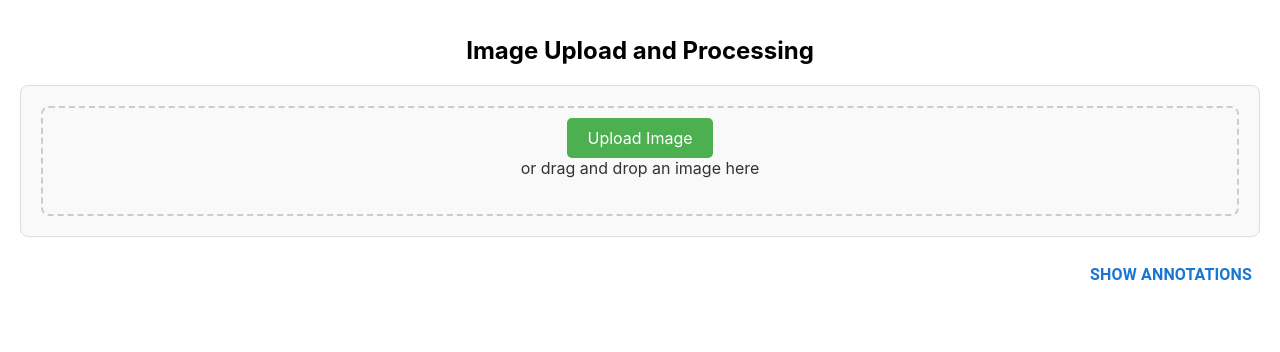
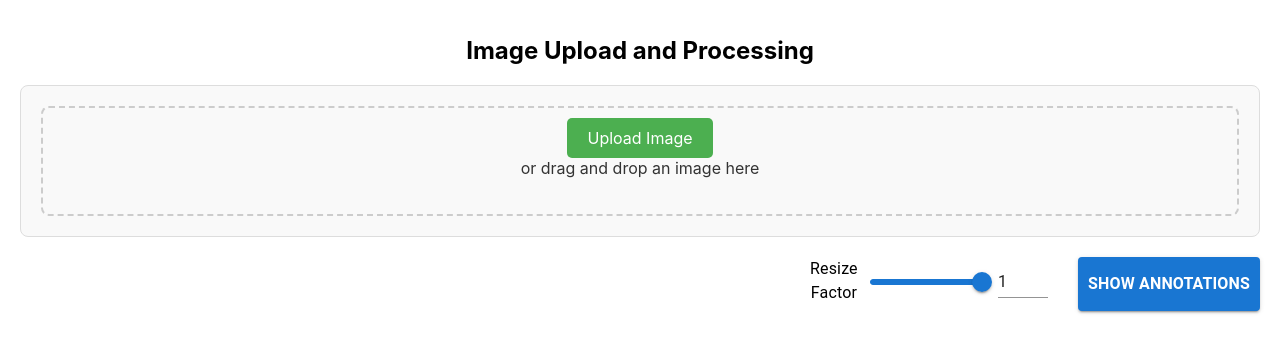
Before and after one commit to wonchul-kim/ui_for_inference, a React (Create React App) app in the folder frontend/: page / in a window 1280 px wide. Shown: the top 352 px of the page. Built offline with nearby package versions, Linux system fonts and the light colour scheme.

Commit message:
resize factor is added

```diff
--- a/frontend/src/shared/InferencePage.jsx
+++ b/frontend/src/shared/InferencePage.jsx
@@ -10,6 +10,7 @@ import Modal from '@mui/material/Modal';
 import Button from '@mui/material/Button';
 import Typography from '@mui/material/Typography';
 
+import InputSlider from './inputSlider';
 import UploadImage from './UploadImage';
 import DisplayImage from './DisplayImage';
 import InferenceInputs from './InferenceInputs';
@@ -54,7 +55,7 @@ export default function InferencePage() {
   const [filteredImage, setFilteredImage] = useState({});
   const [arrayImage, setArrayImage] = useState(null);
   const [task, setTask] = useState(null);
-  const [ratio, setRatio] = useState(1);
+  const [resizeFactor, setResizeFactor] = useState(0.5);
   const [jsonData, setJsonData] = useState({
                                               key1: 'value1',
                                               key2: 'value2',
@@ -74,7 +75,7 @@ export default function InferencePage() {
 
     if (task === 'segmentation'){
       applyThresholdToEncodedImage(segmentationResult[name], confThres,
-                      Object.keys(confidenceThres).indexOf(name), ratio)
+                      Object.keys(confidenceThres).indexOf(name))
       .then((filteredSrc) => {
         // console.log("Filtered Image Source:", filteredSrc);
         setFilteredImage(prev => ({...prev , [name]: filteredSrc}));
@@ -131,14 +132,14 @@ export default function InferencePage() {
       try {
         console.log("Response: ", resp)
         setTask(resp.task);
-        setRatio(resp.ratio);
+
         // // For segmentationResult,
         if (resp.task === 'segmentation') {
           var colorIndex = 0;
           Object.entries(resp.prediction).forEach(([key, val]) => {
             setsegmentationResult(prev => ({...prev , [key]: val}));
             setConfidenceThres(prevConfidences => ({...prevConfidences, [key]: 128}))
-            applyThresholdToEncodedImage(val, 128, colorIndex, resp.ratio)
+            applyThresholdToEncodedImage(val, 128, colorIndex)
               .then((filteredSrc) => {
                 // console.log("Filtered Image Source:", filteredSrc);
                 setFilteredImage(prev => ({...prev , [key]: filteredSrc}));
@@ -203,7 +204,7 @@ export default function InferencePage() {
         const originalHeight = img.height;
         console.log(">>>> originalWidth: ", originalWidth)
         console.log(">>>> originalHeight: ", originalHeight)
-        const resizeFactor = 0.1; // 작은 사이즈로 리사이징할 비율
+        // const resizeFactor = 0.1; // 작은 사이즈로 리사이징할 비율
 
         // Create a temporary canvas for resizing
         const tempCanvas = document.createElement('canvas');
@@ -216,6 +217,7 @@ export default function InferencePage() {
 
         // Apply threshold to the resized image
         const resizedImageData = tempContext.getImageData(0, 0, tempCanvas.width, tempCanvas.height);
+        const tic = performance.now();
         for (let i = 0; i < resizedImageData.data.length; i += 4) {
           if (resizedImageData.data[i] < threshold) {
             resizedImageData.data[i + 3] = 0;
@@ -226,6 +228,8 @@ export default function InferencePage() {
             resizedImageData.data[i + 3] = 255;
           }
         }
+        const tac = performance.now();
+        console.log("*** Loop performance for ", resizeFactor, ": ", tac - tic, " ms");
 
         // Put the thresholded image data back to the temporary canvas
         tempContext.putImageData(resizedImageData, 0, 0);
@@ -265,7 +269,10 @@ export default function InferencePage() {
     </Grid>
 
     <Box sx={{ display: 'flex', justifyContent: 'flex-end' }}>
-      <Button onClick={handleOpen}>
+      <InputSlider title={"Resize Factor"} setVal={setResizeFactor}
+          maxValue={1} minValue={0} stepValue={0.1}
+      />
+      <Button  size="small" variant="contained" onClick={handleOpen}>
         <Typography variant="body1" style={{ fontWeight: 'bold' }}>SHOW Annotations</Typography>
       </Button>
     </Box>
--- /dev/null
+++ b/frontend/src/shared/inputSlider.jsx
@@ -0,0 +1,68 @@
+import * as React from 'react';
+import { styled } from '@mui/material/styles';
+import Box from '@mui/material/Box';
+import Grid from '@mui/material/Grid';
+import Typography from '@mui/material/Typography';
+import Slider from '@mui/material/Slider';
+import MuiInput from '@mui/material/Input';
+
+const Input = styled(MuiInput)`
+  width: 50px;
+`;
+
+export default function InputSlider({title, setVal, maxValue, minValue, stepValue}) {
+  const [value, setValue] = React.useState(1);
+
+  const handleValue = (val) => {
+    setValue(val);
+    setVal(val);
+  }
+
+  const handleSliderChange = (event, newValue) => {
+    handleValue(newValue);
+  };
+
+  const handleInputChange = (event) => {
+    handleValue(event.target.value === '' ? 0 : Number(event.target.value));
+  };
+
+  const handleBlur = () => {
+    if (value < 0) {
+      handleValue(0);
+    } else if (value > 1) {
+      handleValue(1);
+    }
+  };
+
+  return (
+    <Box sx={{ display: 'flex', width: 250, marginRight: '30px'}}>
+      <Typography id="input-slider" gutterBottom>
+        {title}
+      </Typography>
+      <Grid container spacing={2} alignItems="center">
+        <Grid item xs>
+        <Slider
+              value={typeof value === 'number' ? value * 100/maxValue : 0}
+              onChange={(event, newValue) => handleSliderChange(event, newValue / (100/maxValue))}
+              aria-labelledby="input-slider"
+            />
+        </Grid>
+        <Grid item>
+          <Input
+            value={value}
+            size="small"
+            onChange={handleInputChange}
+            onBlur={handleBlur}
+            inputProps={{
+              step: stepValue,
+              min: minValue,
+              max: maxValue,
+              type: 'number',
+              'aria-labelledby': 'input-slider',
+            }}
+          />
+        </Grid>
+      </Grid>
+    </Box>
+  );
+}
```
